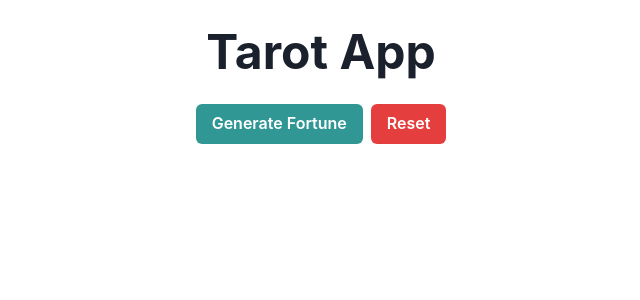
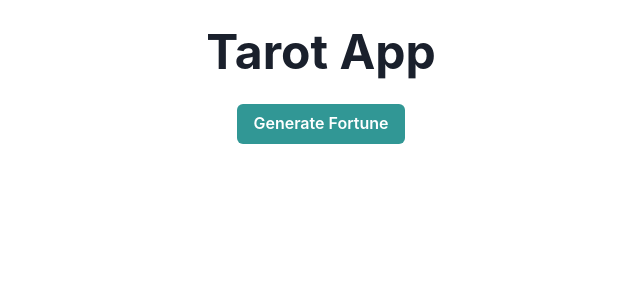
Before and after one commit to hurrmun/tarot-reader, a React (Vite) app: page / in a window 1280 px wide. Shown: the top 300 px of the page, without its empty margins (319-959 px from the left). Built offline with nearby package versions, Linux system fonts and the light colour scheme.

Commit message:
added reset function

```diff
--- a/src/App.tsx
+++ b/src/App.tsx
@@ -15,7 +15,9 @@ import { Card, Deck } from './utils/deck';
 const App = () => {
   const [deck, setDeck] = useState(new Deck());
   const [selectedCards, setSelectedCards] = useState<Card[]>([]);
+
   const [buttonDisabled, setButtonDisabled] = useState(false);
+  const [showReset, setShowReset] = useState(false);
 
   function generateFortune() {
     const drawn: Card[] = [];
@@ -24,9 +26,17 @@ const App = () => {
     }
     setSelectedCards((prev) => [...drawn]);
     setButtonDisabled(true);
+    setShowReset(true);
 
     console.log('selected', selectedCards);
     console.log('deck', deck);
+  }
+
+  function resetFortune() {
+    setDeck(new Deck());
+    setSelectedCards([]);
+    setButtonDisabled(false);
+    setShowReset(false);
   }
 
   return (
@@ -41,10 +51,10 @@ const App = () => {
             Tarot App
           </Text>
           <FortunePicker
-            onClick={generateFortune}
+            generateFortune={generateFortune}
             disabled={buttonDisabled}
-            showReset={true}
-            resetFn={() => ''}
+            showReset={showReset}
+            resetFn={resetFortune}
           />
           <Box>
             <HStack justifyContent='center' spacing={16} marginTop={16}>
--- a/src/components/FortunePicker.tsx
+++ b/src/components/FortunePicker.tsx
@@ -3,14 +3,14 @@ import React from 'react';
 import { Box, Button, HStack } from '@chakra-ui/react';
 
 export interface FortunePickerProps {
-  onClick: () => void;
+  generateFortune: () => void;
   disabled: boolean;
   resetFn: () => void;
   showReset: boolean;
 }
 
 export const FortunePicker = ({
-  onClick,
+  generateFortune,
   disabled,
   resetFn,
   showReset,
@@ -20,12 +20,16 @@ export const FortunePicker = ({
       <Button
         colorScheme='teal'
         variant='solid'
-        onClick={onClick}
+        onClick={generateFortune}
         disabled={disabled}
       >
         Generate Fortune
       </Button>
-      {showReset && <Button colorScheme='red'>Reset</Button>}
+      {showReset && (
+        <Button colorScheme='red' onClick={resetFn}>
+          Reset
+        </Button>
+      )}
     </HStack>
   );
 };
```
Also changed, not shown: 1 other file (tests, documents, lock files or other folders).
